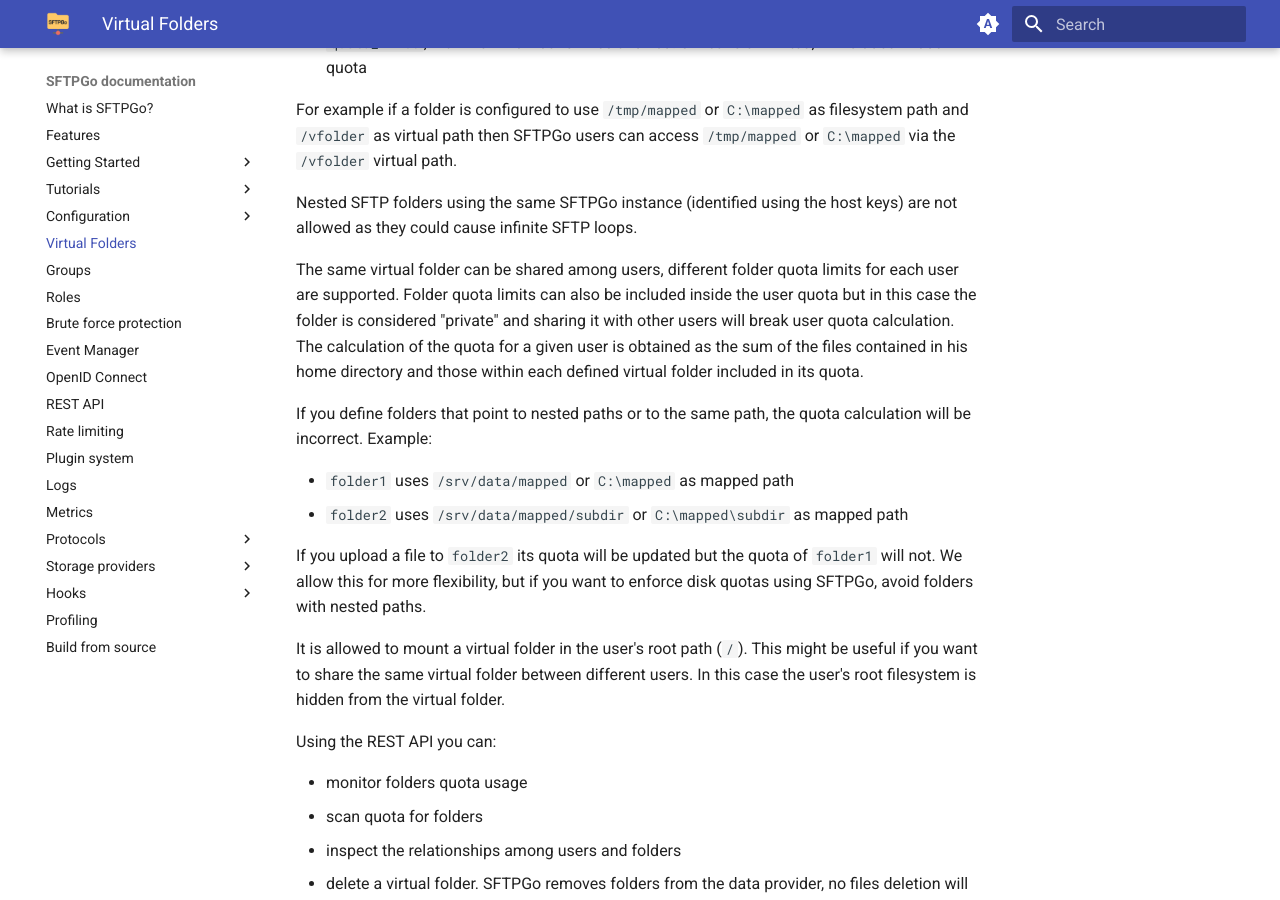
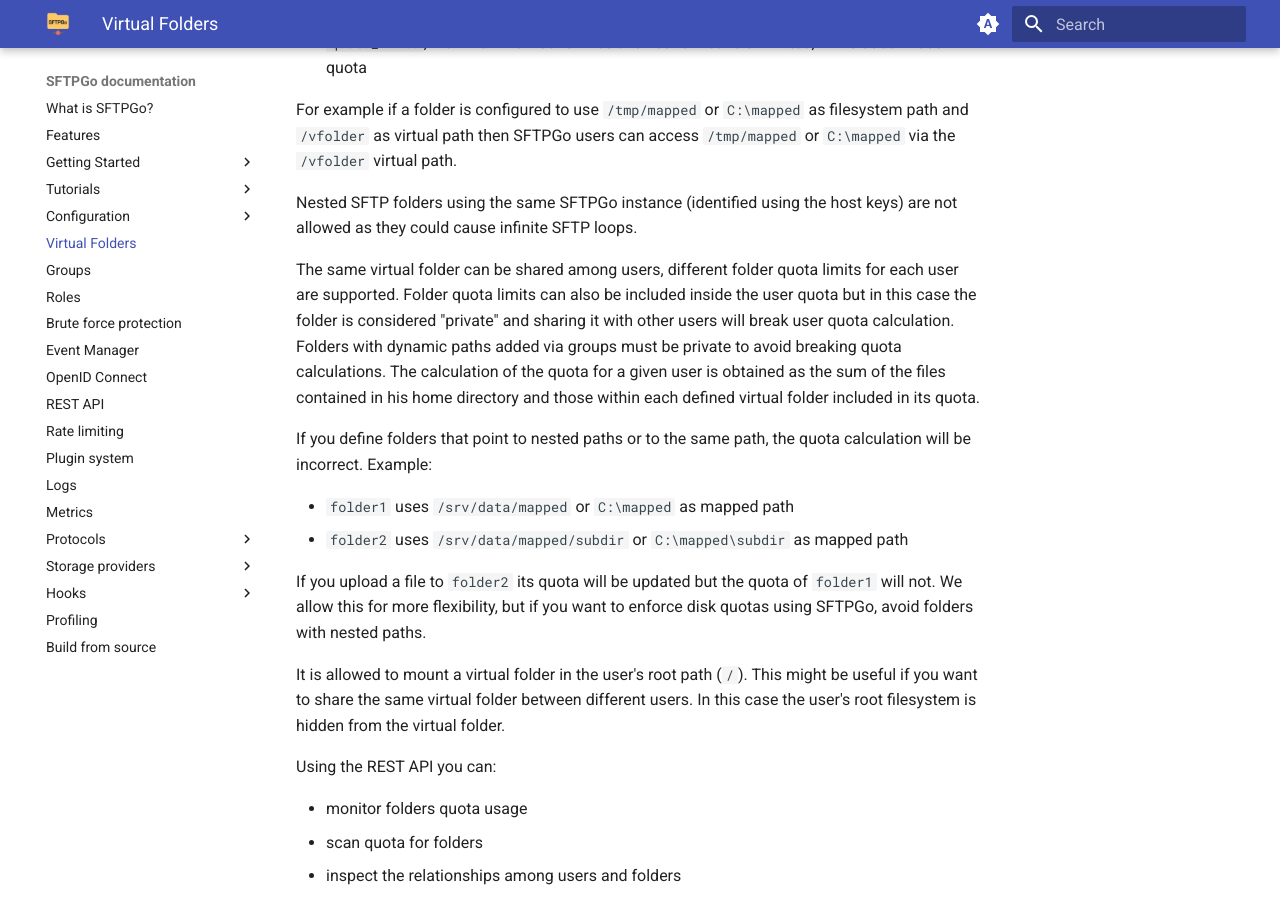
Before and after one commit to sftpgo/docs, an MkDocs documentation site: the page built from docs/virtual-folders.md, in a window 1280 px wide and 900 px high, scrolled down 553 px. Built offline with MkDocs 1.6.1 and Material for MkDocs 9.7.7, drawn with Linux system fonts in a browser that asks for light colours; the version menu is left out.

Commit message:
clarify quota calculation for dynamic virtual folders
Signed-off-by: Nicola Murino <nicola.murino@gmail.com>

```diff
--- a/docs/virtual-folders.md
+++ b/docs/virtual-folders.md
@@ -20,6 +20,7 @@ Nested SFTP folders using the same SFTPGo instance (identified using the host ke
 
 The same virtual folder can be shared among users, different folder quota limits for each user are supported.
 Folder quota limits can also be included inside the user quota but in this case the folder is considered "private" and sharing it with other users will break user quota calculation.
+Folders with dynamic paths added via groups must be private to avoid breaking quota calculations.
 The calculation of the quota for a given user is obtained as the sum of the files contained in his home directory and those within each defined virtual folder included in its quota.
 
 If you define folders that point to nested paths or to the same path, the quota calculation will be incorrect. Example:
```
